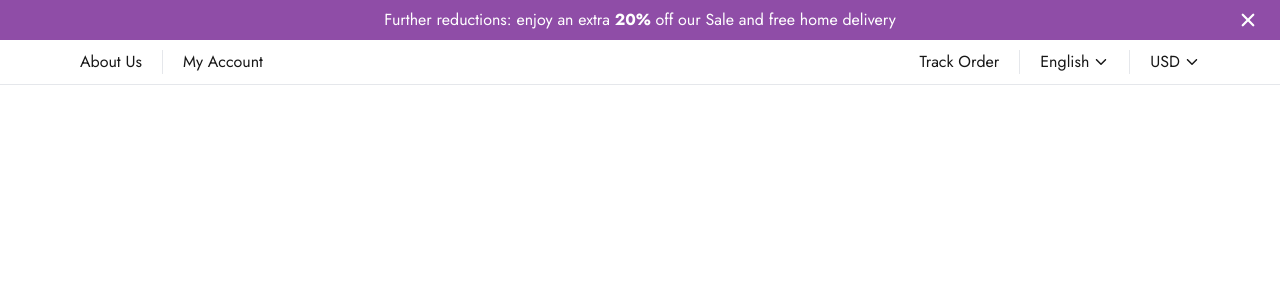
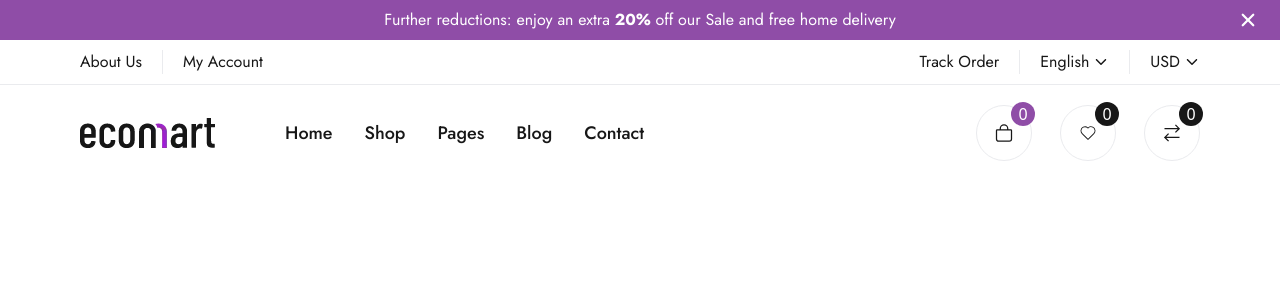
Before and after one commit to devs-sourav/ecomart, a React (Vite) app: page / in a window 1280 px wide. Shown: the top 300 px of the page. Built offline with nearby package versions, Linux system fonts and the light colour scheme; the HTML template or start-up script is replaced by a standard one.

Commit message:
Navbar Part Done

```diff
--- a/src/components/layouts/NavbarHead.jsx
+++ /dev/null
@@ -1,14 +0,0 @@
-import React from 'react'
-import NavHeadDIscount from '../utilitis/NavHeadDIscount'
-import NavSecondHead from '../utilitis/NavSecondHead'
-
-const NavbarHead = () => {
-  return (
-    <>
-      <NavHeadDIscount/>
-      <NavSecondHead/>
-    </>
-  )
-}
-
-export default NavbarHead
--- /dev/null
+++ b/src/components/layouts/navbar/NavbarHead.jsx
@@ -0,0 +1,16 @@
+import React from 'react'
+import NavHeadDIscount from '../../utilitis/navbarhead/NavHeadDIscount'
+import NavSecondHead from '../../utilitis/navbarhead/NavSecondHead'
+import Navbar from '../../utilitis/navbarhead/Navbar'
+
+const NavbarHead = () => {
+  return (
+    <>
+      <NavHeadDIscount/>
+      <NavSecondHead/>
+      <Navbar/>
+    </>
+  )
+}
+
+export default NavbarHead
--- a/src/components/utilitis/NavSecondHead.jsx
+++ b/src/components/utilitis/navbarhead/NavSecondHead.jsx
@@ -1,9 +1,9 @@
 import React, { useState, useEffect, useRef } from 'react';
 import { useDispatch, useSelector } from 'react-redux';
-import { updateCurrencyValue } from '../../slices/currency/CurrencySlice';
+import { updateCurrencyValue } from '../../../slices/currency/CurrencySlice';
 import Containar from './Containar';
 import { IoIosArrowDown } from "react-icons/io";
-import { updateLanguageValue } from '../../slices/language/LanguageSlice';
+import { updateLanguageValue } from '../../../slices/language/LanguageSlice';
 
 const langData = [
     { language: "English" },
@@ -82,22 +82,22 @@ const NavSecondHead = () => {
     };
 
     return (
-        <section className='border-b border-b-gray-200'>
+        <section className='border-b border-b-bordergray'>
             <Containar>
-                <div className='flex justify-between items-center'>
+                <div className='flex justify-between flex-wrap items-center'>
                     <ul className='flex py-2.5 text-base font-jost'>
-                        <li className='pr-5 border-r border-r-gray-200'>
+                        <li className='pr-5 border-r border-r-bordergray'>
                             <button className='hover:text-primary transition-all ease-linear text-secondary' aria-label="About Us">About Us</button>
                         </li>
                         <li className='pl-5'>
                             <button className='hover:text-primary transition-all ease-linear text-secondary' aria-label="My Account">My Account</button>
                         </li>
                     </ul>
-                    <ul className='flex py-2.5 text-base font-jost'>
-                        <li className='pr-5 border-r border-r-gray-200'>
+                    <ul className='flex flex-wrap py-2.5 text-base font-jost'>
+                        <li className='pr-5 border-r border-r-bordergray'>
                             <button className='hover:text-primary transition-all ease-linear text-secondary' aria-label="Track Order">Track Order</button>
                         </li>
-                        <li className='px-5 border-r border-r-gray-200 relative' ref={languageRef}>
+                        <li className='px-5 border-r border-r-bordergray relative' ref={languageRef}>
                             <button
                                 onClick={() => setShowLanguage(!showLanguage)}
                                 className='flex gap-x-1 items-center hover:text-primary transition-all ease-linear text-secondary'
--- /dev/null
+++ b/src/components/utilitis/navbarhead/Navbar.jsx
@@ -0,0 +1,106 @@
+import React from 'react'
+import Containar from './Containar'
+import ecomartLogo from '../../../assets/logos/logo-ecomart.webp'
+import { IoBagOutline } from "react-icons/io5";
+import { FaRegHeart, FaExchangeAlt } from "react-icons/fa";
+import { LiaExchangeAltSolid } from "react-icons/lia";
+import { CiHeart } from "react-icons/ci";
+import { Link } from 'react-router-dom';
+
+const menuList = [
+    {
+        name:"Home",
+        link:"/",
+        dropdown:false
+    },
+    {
+        name:"Shop",
+        link:"/",
+        dropdown:true
+    },
+    {
+        name:"Pages",
+        link:"/",
+        dropdown:true
+    },
+    {
+        name:"Blog",
+        link:"/",
+        dropdown:true
+    },
+    {
+        name:"Contact",
+        link:"/",
+        dropdown:false
+    },
+
+]
+
+const iconList = [
+    {
+        name:"cart",
+        icon: IoBagOutline,
+        link:"/",
+        color: "bg-primary"
+    },
+    {
+        name:"favorite",
+        icon: CiHeart,
+        link:"/"
+    },
+    {
+        name:"compare",
+        icon: LiaExchangeAltSolid ,
+        link:"/"
+    },
+]
+
+const Navbar = () => {
+  return (
+    <nav>
+        <Containar>
+            <div className='flex flex-wrap items-center justify-between'>
+                <div className='flex flex-wrap items-center gap-70'>
+                    <div>
+                        <img src={ecomartLogo}/>
+                    </div>
+                    <div>
+                        <ul className='flex flex-wrap gap-8 py-7'>
+                            {
+                                menuList.map((item,index)=>(
+                                    <li key={index} className='text-lg font-medium leading-5 text-secondary font-jost'><Link to={"/"}>{item.name}</Link></li>
+                                ))
+                            }
+                        </ul>
+                    </div>
+                </div>
+                <div className='flex flex-wrap items-center'>
+                    <ul className='py-5 flex flex-wrap gap-x-7'>
+                        {
+                           iconList.map((item, index) => {
+                            const Icon = item.icon;
+                            return (
+                                <li key={index} className=''>
+                                    <Link to="/" className='w-14 h-14 relative rounded-full border border-bordergray flex flex-wrap justify-center items-center' aria-label={`Link with ${item.name || 'icon'}`}>
+                                        <Icon className='text-[20px] text-secondary' aria-hidden="true" />
+                                        <div className='absolute -right-1 -top-1'>
+                                            <span className={`w-6 h-6 rounded-full flex justify-center items-center text-white ${item.color ? item?.color : "bg-secondary"} leading-6 mb-0.5`}>
+                                                0
+                                            </span>
+                                        </div>
+                                    </Link>
+                                </li>
+                            );
+                        })
+
+                        }
+
+                    </ul>
+                </div>
+            </div>
+        </Containar>
+    </nav>
+  )
+}
+
+export default Navbar
--- a/src/pages/Home.jsx
+++ b/src/pages/Home.jsx
@@ -1,5 +1,5 @@
 import React from 'react'
-import NavbarHead from '../components/layouts/NavbarHead'
+import NavbarHead from '../components/layouts/navbar/NavbarHead'
 
 const Home = () => {
   return (
--- a/tailwind.config.js
+++ b/tailwind.config.js
@@ -11,8 +11,12 @@ export default {
         },
         colors: {
           'primary': '#8F4DA7',
-          'secondary':'#171717'
+          'secondary':'#171717',
+          'bordergray':'#eaebee'
         },
+        spacing: {
+          '70': '70px',
+        }
     },
   },
   plugins: [],
```
Also changed, not shown: src/assets/logos/logo-ecomart.webp (added), src/components/utilitis/navbarhead/Containar.jsx (renamed from src/components/utilitis/Containar.jsx), src/components/utilitis/navbarhead/NavHeadDIscount.jsx (renamed from src/components/utilitis/NavHeadDIscount.jsx).
